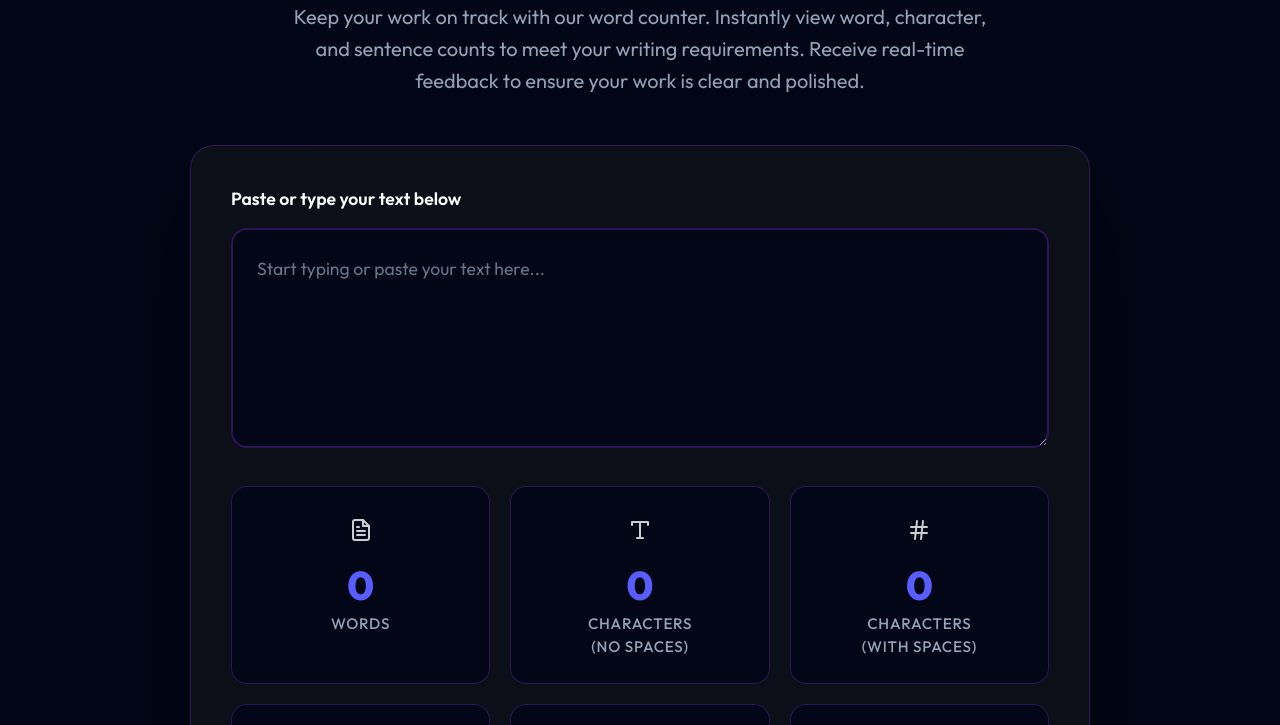
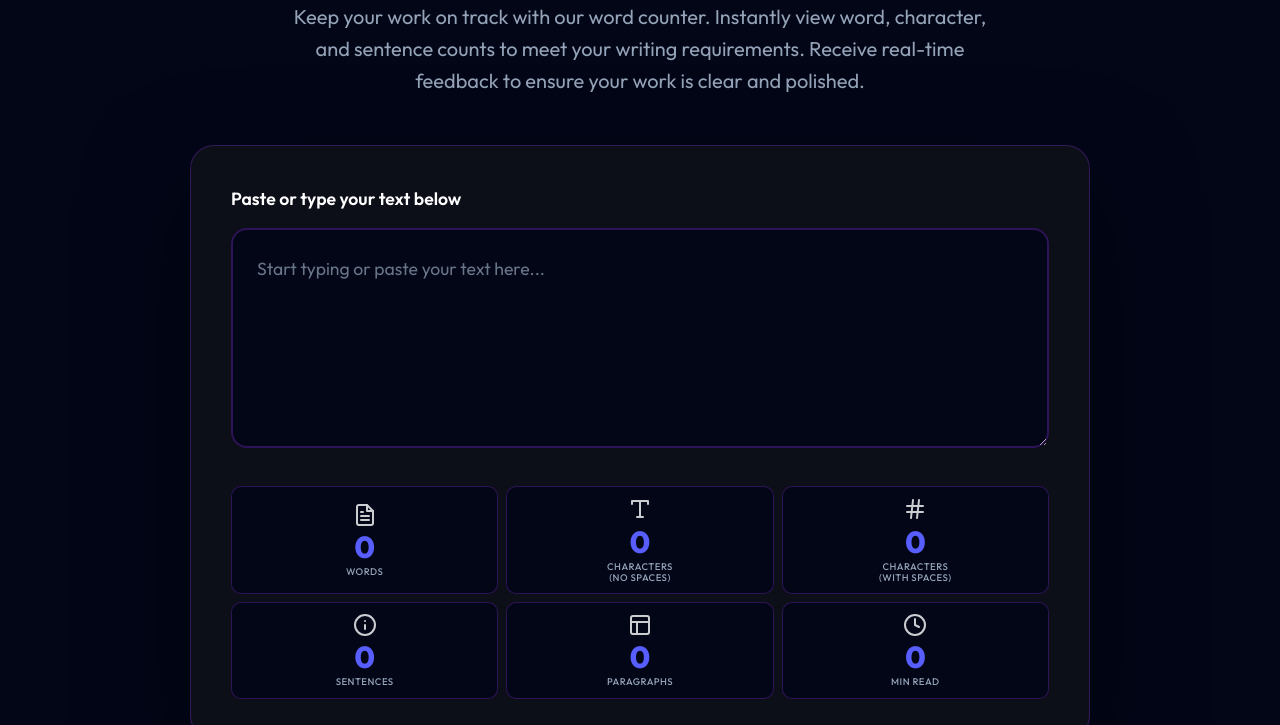
Before and after one commit to funnelfluxassets-commits/word-counter, a plain HTML site: page index.html in a window 1280 px wide. Shown: the part 227-952 px from the top of the page. Drawn offline with Linux system fonts and the light colour scheme; a web font is replaced by a local one.

Commit message:
Equalize box spacing

```diff
--- a/index.html
+++ b/index.html
@@ -173,49 +173,51 @@
         .results-grid {
             display: grid;
             grid-template-columns: repeat(3, 1fr);
-            gap: 1.25rem;
+            gap: 0.5rem;
         }
 
         .result-card {
             background: var(--bg);
             border: 1px solid var(--border);
-            border-radius: 16px;
-            padding: 1.5rem;
+            border-radius: 10px;
+            padding: 0.6rem;
             text-align: center;
             transition: transform 0.2s ease, border-color 0.2s ease;
+            display: flex;
+            flex-direction: column;
+            justify-content: center;
+            align-items: center;
+            min-height: 85px;
         }
 
         .result-card:hover {
-            transform: translateY(-4px);
+            transform: translateY(-2px);
             border-color: var(--border-highlight);
         }
 
-        .result-card.highlight {
-            background: linear-gradient(135deg, rgba(88, 94, 254, 0.15), rgba(146, 51, 234, 0.1));
-            border-color: var(--primary);
-        }
-
         .result-icon {
-            font-size: 1.75rem;
-            margin-bottom: 0.75rem;
+            font-size: 0.7rem;
+            margin-bottom: 0.15rem;
             color: #fff;
             opacity: 0.8;
+            line-height: 1;
         }
 
         .result-value {
-            font-size: 2.5rem;
+            font-size: 1.9rem;
             font-weight: 800;
             color: var(--primary);
-            line-height: 1;
-            margin-bottom: 0.5rem;
+            line-height: 1.1;
+            margin-bottom: 0.1rem;
         }
 
         .result-label {
-            font-size: 0.95rem;
+            font-size: 0.6rem;
             color: var(--text-muted);
             font-weight: 500;
             text-transform: uppercase;
             letter-spacing: 0.05em;
+            line-height: 1.2;
         }
 
         .clear-btn {
@@ -293,11 +295,12 @@
             }
 
             .result-card {
-                padding: 1.25rem;
+                padding: 0.5rem;
+                min-height: 70px;
             }
 
             .result-value {
-                font-size: 2rem;
+                font-size: 1.5rem;
             }
         }
     </style>
```
